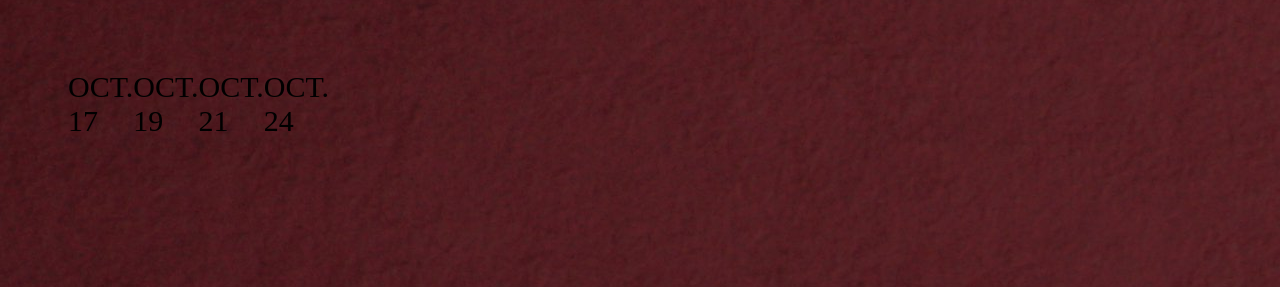
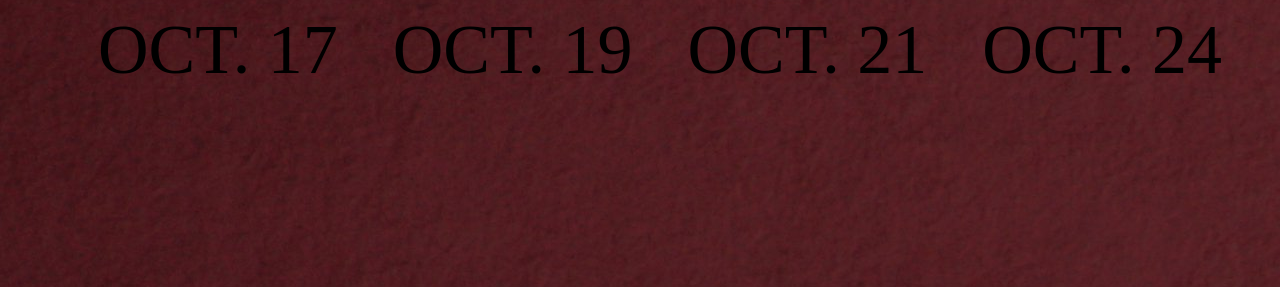
Before and after one commit to Joshalphonse/NBA, a plain HTML site: page index.html in a window 1280 px wide. Shown: the part 204-491 px from the top of the page. Drawn offline with Linux system fonts and the light colour scheme.

Commit message:
aligned dates

```diff
--- a/index.html
+++ b/index.html
@@ -32,7 +32,7 @@
         <div>
             <h1 id="schedule">UPCOMING SCHEDULE</h1>
         </div>
-        <div>
+        <div id="dateDiv">
             <ul id="dates">
                 <li class="datelist">OCT. 17</li>
                 <li class="datelist">OCT. 19</li>
--- a/theLeague.css
+++ b/theLeague.css
@@ -7,21 +7,26 @@ body {
     align-items: stretch;
     /* Default */
     justify-content: space-between;
-     width: 200px;
-    height: 200px;
-    padding: 0 30px;
-    margin: 0px 30px 40px;
-    font-size: 30px;
+
+    padding: 30px;
+    margin: 40px;
+    font-size: 70px;
+    position:relative;
+    left:20px;
 }
 
 .datelist {
 
+      display: block;
+    flex: 0 1 auto;
     /* Default */
     list-style-type: none;
-    justify-content: center;
 }
 
-
+#dateDiv{
+    position:relative;
+    top:-90px;
+}
 #schedule {
     font-size: 110px
 }
```
